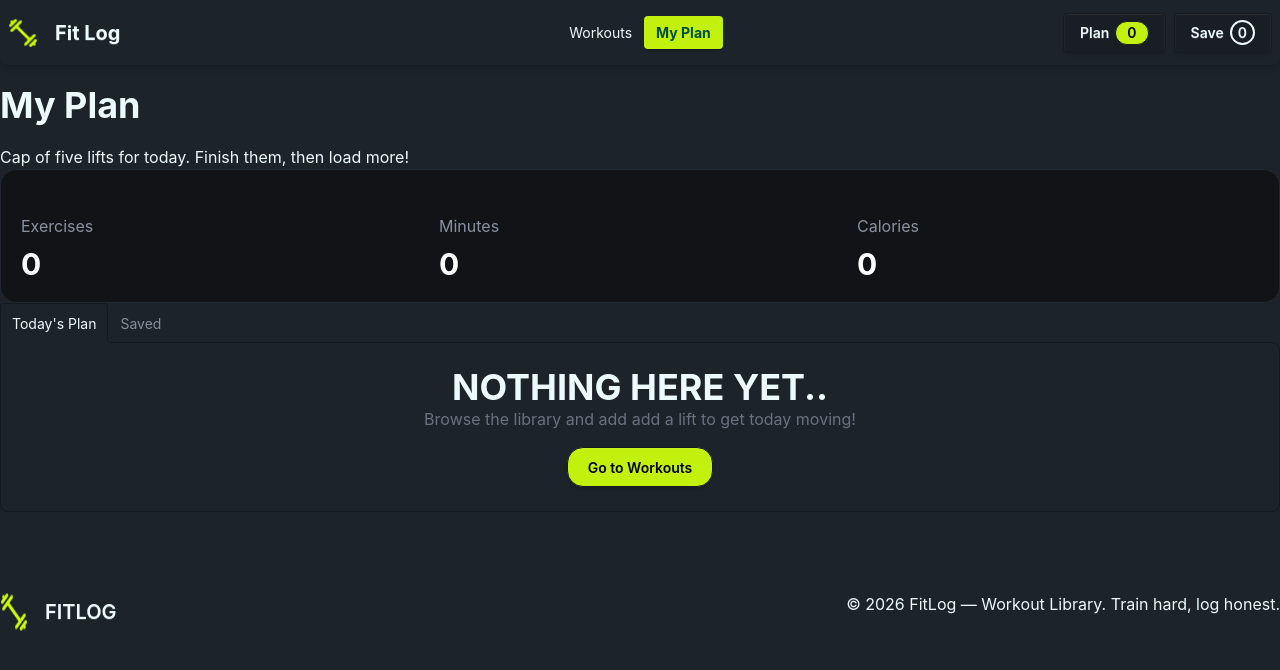
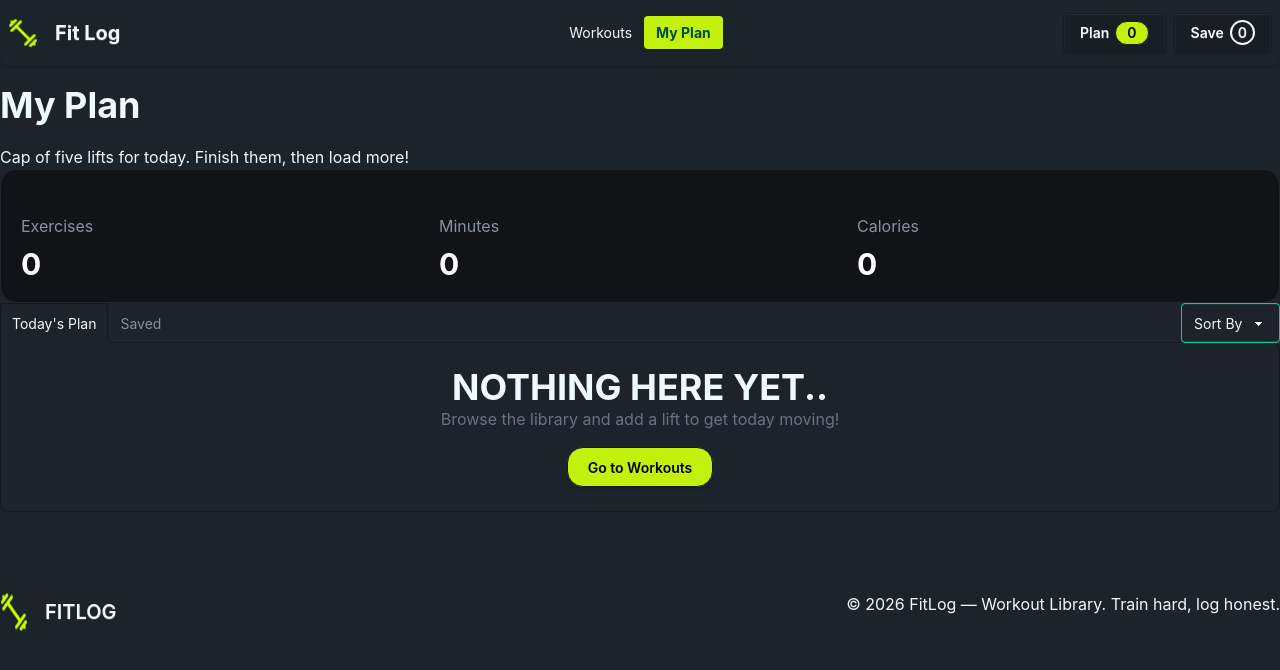
Before and after one commit to subongkarchakma/fit-log, a Next.js app: page /my-plan in a window 1280 px wide. Shown: the top 670 px of the page. Built offline with nearby package versions, Linux system fonts and the light colour scheme.

Commit message:
Sorting function added and the project is done finally

```diff
--- a/src/app/my-plan/page.tsx
+++ b/src/app/my-plan/page.tsx
@@ -4,12 +4,29 @@ import SaveCard from '@/components/my-plan/SaveCard';
 import { WorkoutsContext } from '@/context/WorkoutsContext';
 import { IWorkout } from '@/types/workType';
 import Link from 'next/link';
-import React, { useContext } from 'react';
-
+import React, { useContext, useState } from 'react';
 
 const MyPlan = () => {
   const { addPlan, savedPlan } = useContext(WorkoutsContext);
-//   console.log(addPlan, savedPlan);
+  const [sortBy, setSortBy] = useState<"duration" | "calories" | "rating">('duration');
+  console.log(sortBy, 'sort by');
+
+  const sortPlan = (workouts: IWorkout[]) => {
+    const sortedWorkouts = [...workouts];
+    if (sortBy === 'duration') {
+      sortedWorkouts.sort((a, b) => a.duration - b.duration);
+    } else if (sortBy === 'calories') {
+      sortedWorkouts.sort((a, b) => a.caloriesBurned - b.caloriesBurned);
+    } else if (sortBy === 'rating') {
+      sortedWorkouts.sort((a, b) => b.rating - a.rating);
+    }
+    return sortedWorkouts;
+  }
+
+  const sortedAddPlan = sortPlan(addPlan);
+  const sortedSavedPlan = sortPlan(savedPlan);
+  console.log(sortedAddPlan);
+  console.log(sortedSavedPlan);
 
   const totalExercises = addPlan.length;
 
@@ -24,9 +41,8 @@ const totalExercises = addPlan.length;
   );
   return (
     <div className="container mx-auto">
-      <h2 className="font-bold text-4xl py-5 ">
-        My Plan
-      </h2>
+       {/* My Plan section */}
+      <h2 className="font-bold text-4xl py-5 ">My Plan</h2>
       <p>Cap of five lifts for today. Finish them, then load more!</p>
 
       <div className="bg-[#111317] border border-[#222630] rounded-2xl p-5">
@@ -53,8 +69,22 @@ const totalExercises = addPlan.length;
           </div>
         </div>
       </div>
-        {/* My Plan section */}
-      {/* name of each tab group should be unique */}
+
+
+      <div className="relative">
+        {/* Dropdown - right side */}
+        <div className="absolute right-0 top-0 z-10">
+          <select
+            defaultValue="Sort By" className="select select-success"
+            onChange={(e) => setSortBy(e.target.value as "duration" | "calories" | "rating")}
+          >
+            <option disabled>Sort By</option>
+            <option value={"duration"}>Duration</option>
+            <option value={"calories"}>Calories</option>
+            <option value={"rating"}>Rating</option>
+          </select>
+        </div>
+
         <div className="tabs tabs-lift">
           <input
             type="radio"
@@ -63,12 +93,14 @@ const totalExercises = addPlan.length;
             aria-label="Today's Plan"
             defaultChecked
           />
+
           <div className="tab-content bg-base-100 border-base-300 p-6">
-          {addPlan.length === 0 ? (
+            {sortedAddPlan.length === 0 ? (
               <div className="container mx-auto text-center">
                 <h3 className="font-bold text-4xl">NOTHING HERE YET..</h3>
-              <p className=" text-gray-500">
-                Browse the library and add add a lift to get today moving!
+
+                <p className="text-gray-500">
+                  Browse the library and add a lift to get today moving!
                 </p>
 
                 <Link href="/workouts">
@@ -78,9 +110,9 @@ const totalExercises = addPlan.length;
                 </Link>
               </div>
             ) : (
-            addPlan.map((workout: IWorkout) => {
-              return <PlanCard key={workout.id} workout={workout} />;
-            })
+              sortedAddPlan.map((workout: IWorkout) => (
+                <PlanCard key={workout.id} workout={workout} />
+              ))
             )}
           </div>
 
@@ -90,12 +122,14 @@ const totalExercises = addPlan.length;
             className="tab"
             aria-label="Saved"
           />
+
           <div className="tab-content bg-base-100 border-base-300 p-6">
-          {savedPlan.length === 0 ? (
+            {sortedSavedPlan.length === 0 ? (
               <div className="container mx-auto text-center">
                 <h3 className="font-bold text-4xl">NOTHING HERE YET..</h3>
-              <p className=" text-gray-500">
-                Browse the library and add add a lift to get today moving!
+
+                <p className="text-gray-500">
+                  Browse the library and add a lift to get today moving!
                 </p>
 
                 <Link href="/workouts">
@@ -105,10 +139,11 @@ const totalExercises = addPlan.length;
                 </Link>
               </div>
             ) : (
-            savedPlan.map((workout: IWorkout) => {
-              return <SaveCard key={workout.id} workout={workout} />;
-            })
+              sortedSavedPlan.map((workout: IWorkout) => (
+                <SaveCard key={workout.id} workout={workout} />
+              ))
             )}
+          </div>
         </div>
       </div>
     </div>
--- a/src/components/WorkoutDetails/SavedPlanButton.tsx
+++ b/src/components/WorkoutDetails/SavedPlanButton.tsx
@@ -2,7 +2,7 @@
 import { WorkoutsContext } from '@/context/WorkoutsContext';
 import { IWorkout } from '@/types/workType';
 import React, { useContext } from 'react';
-import { FaRegCalendarAlt } from 'react-icons/fa';
+import { TbBadgeFilled } from 'react-icons/tb';
 import { toast } from 'react-toastify';
 
 const SavedPlanButton = ({ workout }: { workout: IWorkout }) => {
@@ -21,15 +21,15 @@ const SavedPlanButton = ({ workout }: { workout: IWorkout }) => {
   return (
     <div>
       <button
-        className="bg-[#C2F800] text-black px-4 py-2 rounded-xl flex gap-2"
+        className=" text-white border px-4 py-2 rounded-xl flex gap-2"
         onClick={handleSavedPlan}
       >
         {isAdded ? (
           'Added'
         ) : (
           <>
-            <span className="pt-1">
-              <FaRegCalendarAlt />
+            <span className="pt-1 text-xl">
+              <TbBadgeFilled />
             </span>
             Add to saved plan
           </>
--- a/src/components/shared/Navbar.tsx
+++ b/src/components/shared/Navbar.tsx
@@ -87,8 +87,13 @@ const Navbar = () => {
       </div>
 
       <div className="navbar-end flex gap-2">
-        <button className="btn">Plan <span className="badge bg-[#C2F10D] text-black rounded-full">{addPlan.length}</span> </button>
-        <button className="btn">Save <span className="border-2 px-1.5 rounded-full">{savedPlan.length}</span></button>
+        <Link href="/my-plan">
+          <button className="btn">Plan <span className="badge bg-[#C2F10D] text-black rounded-full">{addPlan.length}</span> </button>
+        </Link>
+
+        <Link href="/my-plan">
+          <button className="btn">Save <span className="border-2 px-1.5 rounded-full">{savedPlan.length}</span></button>
+        </Link>
       </div>
     </div>
     );
```
Lines whose indentation alone changed are shown as unchanged.
